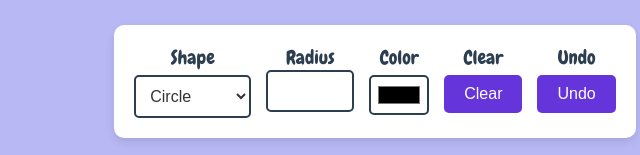
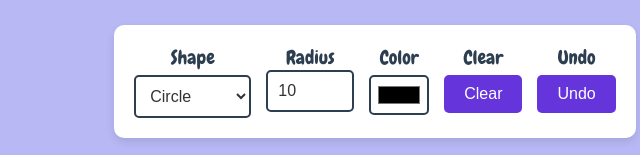
Before and after one commit to adrianCiepli/Canvas-Assignment-Group, a plain HTML site: page index.html in a window 1280 px wide. Shown: the part 739-894 px from the top of the page, 265-905 px from the left. Drawn offline with Linux system fonts and the light colour scheme.

Commit message:
Update index.html

```diff
--- a/index.html
+++ b/index.html
@@ -37,17 +37,17 @@ Structure for the Canvas Drawing App
 
         <div id="radiusBlock">
             <p class="label">Radius</p>
-            <input id="radius" type="number" min="1" max="200">
+            <input id="radius" type="number" min="1" max="200" value="10">
         </div>
 
         <div id="widthBlock">
             <p class="label">Width</p>
-            <input id="width" type="number" min="1" max="200">
+            <input id="width" type="number" min="1" max="200" value="10">
         </div>
 
         <div id="heightBlock">
             <p class="label">Height</p>
-            <input id="height" type="number" min="1" max="200">
+            <input id="height" type="number" min="1" max="200" value="10">
         </div>
 
         <div id="colorBlock">
```
